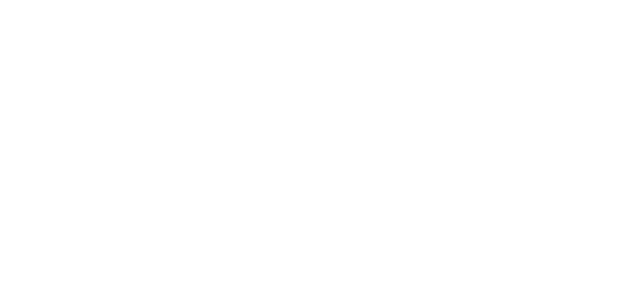
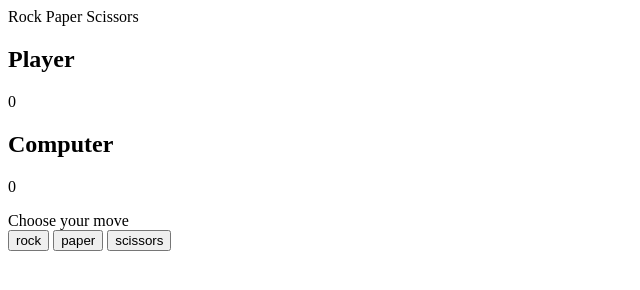
Before and after one commit to airbornesd/rock-paper-scissors, a plain HTML site: page index.html in a window 1280 px wide. Shown: the whole page, without its empty margins (0-640 px from the left). Drawn offline with Linux system fonts and the light colour scheme.

Commit message:
new-branch-demo

```diff
--- a/index.html
+++ b/index.html
@@ -1,12 +1,42 @@
 <!DOCTYPE html>
 <html lang="en">
+
 <head>
     <meta charset="UTF-8">
     <meta name="viewport" content="width=device-width, initial-scale=1.0">
     <title>rock paper scissors</title>
 </head>
+
 <body>
+    <section class="game">
+        <!-- Title -->
+        <div class="title">Rock Paper Scissors</div>
 
+        <!-- Display Score -->
+        <div class="score">
+            <div class="playerScore">
+                <h2>Player</h2>
+                <p class="p-count">0</p>
+            </div>
+            <div class="computerScore">
+                <h2>Computer</h2>
+                <p class="c-count">0</p>
+            </div>
+        </div>
+        <div class="move">Choose your move</div>
+
+        <!-- Number of choice -->
+        <div id="options">
+            <button id="rock">rock</button>
+            <button id="paper">paper</button>
+            <button id="scissors">scissors</button>
+        </div>
+
+        <!-- Result of the game -->
+        <div class="result"></div>
+
+    </section>
     <script src="./script.js"></script>
 </body>
+
 </html>
--- a/script.js
+++ b/script.js
@@ -1,3 +1,9 @@
+const rock = document.getElementById('rock');
+const paper = document.getElementById('paper');
+const scissors = document.getElementById('scissors');
+const playerOption = [rock, paper, scissors];
+const computerOption = ['rock', 'paper', 'scissors'];
+
 function getComputerChoice() {
     let moves = ["Rock", "Paper", "Scissors"];
     let randomIndex = Math.floor(Math.random() * moves.length);
@@ -5,9 +11,10 @@ function getComputerChoice() {
   }
 
   function getPlayerChoice() {
-  let moves = ["Rock", "Paper", "Scissors"];
-  let randomIndex = Math.floor(Math.random() * moves.length);
-  return moves[randomIndex];
+    // let moves = ["Rock", "Paper", "Scissors"];
+    // let randomIndex = Math.floor(Math.random() * moves.length);
+    // return moves[randomIndex];
+
   }
 
   function playRound(playerSelection, computerSelection) {
@@ -52,3 +59,11 @@ function game() {
   }
 
   console.log(game());
+
+/*
+ rock wins over scissors
+
+ scissors win over paper
+
+ paper wins over rock
+*/
```
Lines whose indentation alone changed are shown as unchanged.
